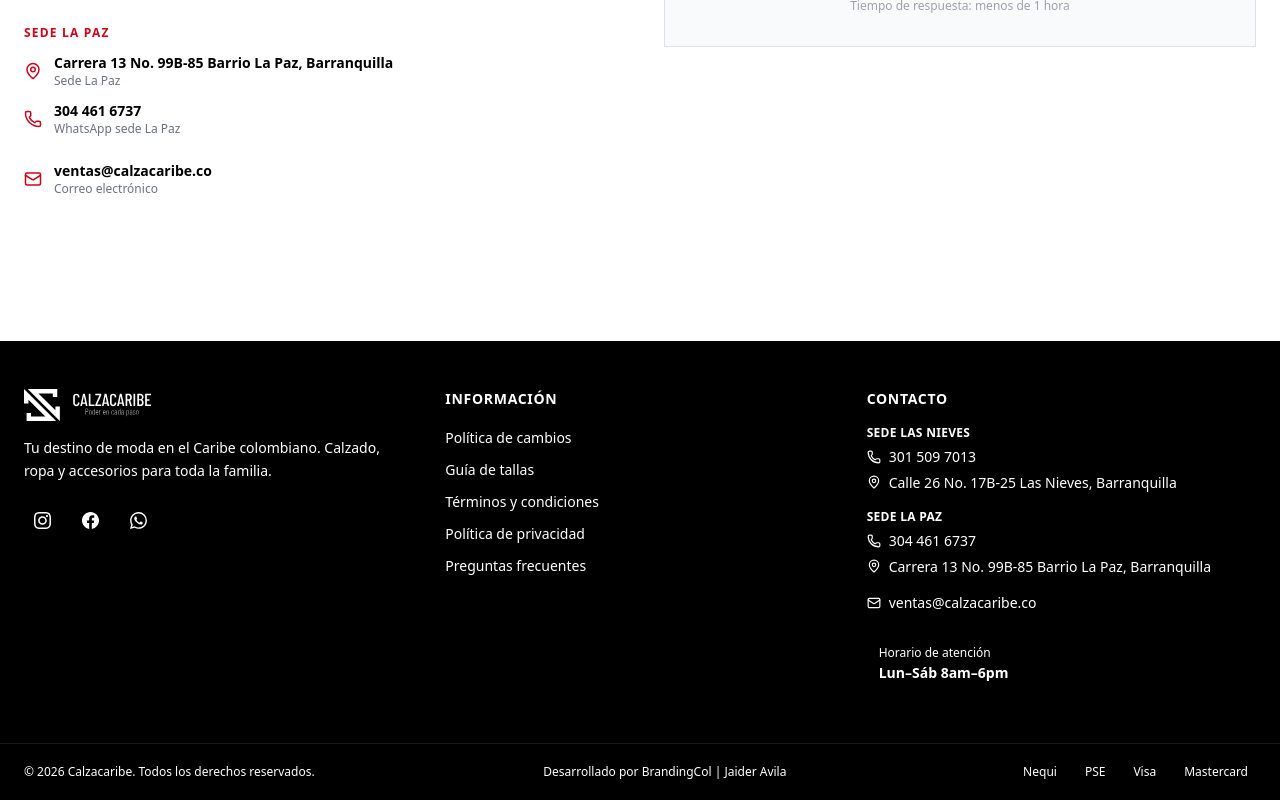
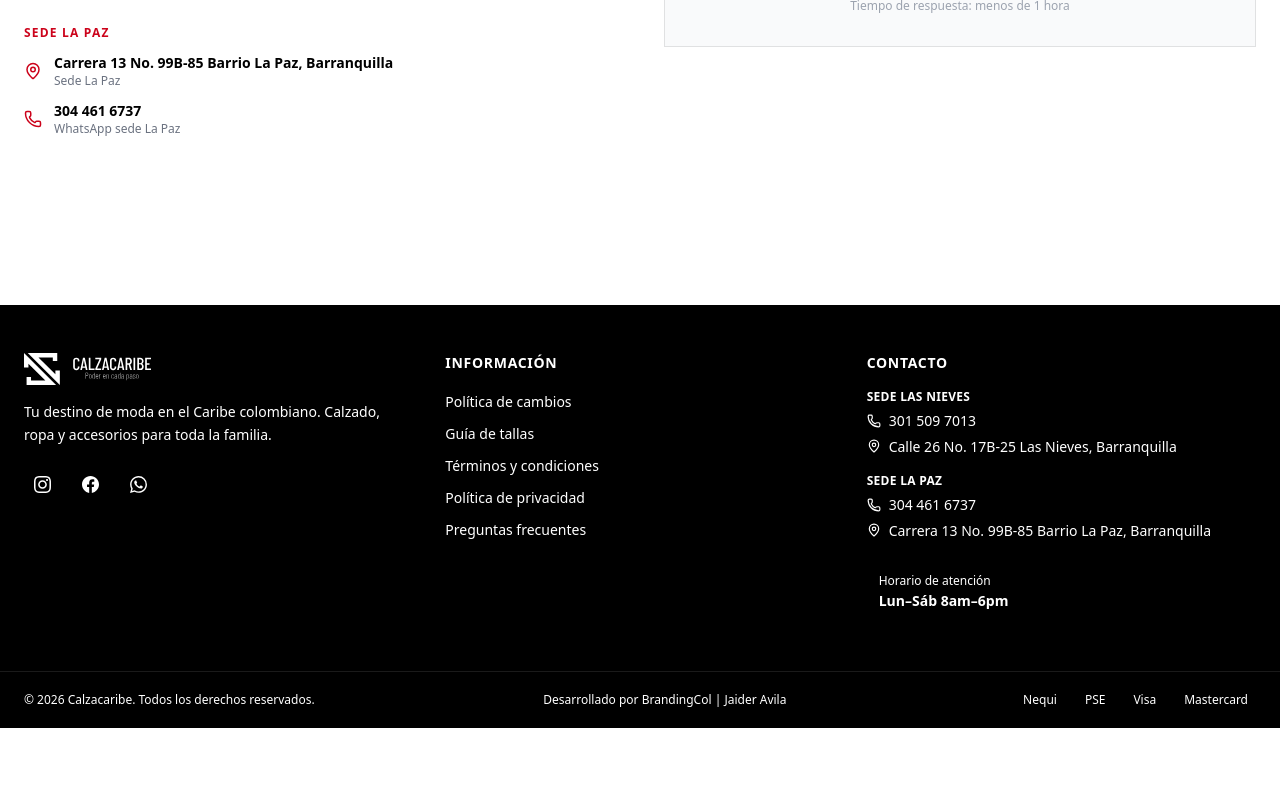
Before and after one commit to jaider-avila-ac/calzacaribe-sitioweb, a React (Vite) app: page / in a window 1280 px wide. Shown: the part 3142-3942 px from the top of the page. After the commit the page ends 3870 px from the top, so only its background shows below. Built offline with nearby package versions, Linux system fonts and the light colour scheme; no server answers.

Commit message:
Quitar correo ventas@calzacaribe.co de footer, landing y páginas legales

```diff
--- a/src/components/layout/Footer.jsx
+++ b/src/components/layout/Footer.jsx
@@ -1,5 +1,5 @@
 import { Link } from 'react-router-dom'
-import { MapPin, Phone, Mail } from 'lucide-react'
+import { MapPin, Phone } from 'lucide-react'
 
 function IconInstagram({ size = 17 }) {
   return (
@@ -105,10 +105,6 @@ export default function Footer() {
                   <span>Carrera 13 No. 99B-85 Barrio La Paz, Barranquilla</span>
                 </p>
               </div>
-              <a href="mailto:ventas@calzacaribe.co"
-                className="flex items-center gap-2 text-sm text-white hover:underline transition-colors">
-                <Mail size={14} className="text-white flex-shrink-0" />ventas@calzacaribe.co
-              </a>
             </div>
             <div className="mt-5 p-3">
               <p className="text-xs text-white">Horario de atención</p>
--- a/src/pages/CambiosPage.jsx
+++ b/src/pages/CambiosPage.jsx
@@ -19,7 +19,7 @@ const NO_APLICA = [
 ]
 
 const STEPS = [
-  { title: '1. Contáctanos', desc: 'Escríbenos por WhatsApp al +57 301 509 7013 o a ventas@calzacaribe.co indicando tu número de pedido y el motivo del cambio.' },
+  { title: '1. Contáctanos', desc: 'Escríbenos por WhatsApp al +57 301 509 7013 indicando tu número de pedido y el motivo del cambio.' },
   { title: '2. Autorización', desc: 'Nuestro equipo revisará tu solicitud y te enviará la autorización de cambio junto con las instrucciones de envío en un plazo de 24 horas hábiles.' },
   { title: '3. Envío del producto', desc: 'Empaca el artículo en su caja original con todos los elementos incluidos y envíalo a la dirección que te indicaremos. El costo de retorno corre por cuenta del cliente, salvo defecto de fabricación.' },
   { title: '4. Revisión y cambio', desc: 'Al recibir el producto, nuestro equipo lo revisará en un plazo de 2 días hábiles. Si cumple las condiciones, despacharemos el artículo de reemplazo a la mayor brevedad.' },
--- a/src/pages/LandingPage.jsx
+++ b/src/pages/LandingPage.jsx
@@ -1,7 +1,7 @@
 import { useState, useEffect, useRef } from 'react'
 import {
   ArrowRight, Star,
-  MapPin, Phone, Mail, MessageCircle,
+  MapPin, Phone, MessageCircle,
   ChevronLeft, ChevronRight,
 } from 'lucide-react'
 import { TIENDA_URL } from '../config'
@@ -272,13 +272,6 @@ export default function LandingPage() {
                 </ul>
               </div>
 
-              <div className="flex items-center gap-3">
-                <Mail size={18} className="text-accent flex-shrink-0" />
-                <div>
-                  <p className="text-sm font-bold text-black">ventas@calzacaribe.co</p>
-                  <p className="text-xs text-gray-500">Correo electrónico</p>
-                </div>
-              </div>
             </div>
 
             <div className="bg-gray-50 border border-black/10 p-8 text-center">
--- a/src/pages/PrivacidadPage.jsx
+++ b/src/pages/PrivacidadPage.jsx
@@ -27,7 +27,7 @@ const SECTIONS = [
   },
   {
     title: '7. Derechos del titular',
-    body: 'De conformidad con la Ley 1581 de 2012, usted tiene derecho a: conocer, actualizar, rectificar y suprimir sus datos personales; revocar la autorización otorgada para el tratamiento; ser informado sobre el uso de sus datos; presentar quejas ante la Superintendencia de Industria y Comercio. Para ejercer estos derechos, contáctenos en ventas@calzacaribe.co.',
+    body: 'De conformidad con la Ley 1581 de 2012, usted tiene derecho a: conocer, actualizar, rectificar y suprimir sus datos personales; revocar la autorización otorgada para el tratamiento; ser informado sobre el uso de sus datos; presentar quejas ante la Superintendencia de Industria y Comercio. Para ejercer estos derechos, contáctenos por WhatsApp al +57 301 509 7013.',
   },
   {
     title: '8. Vigencia de la política',
```
